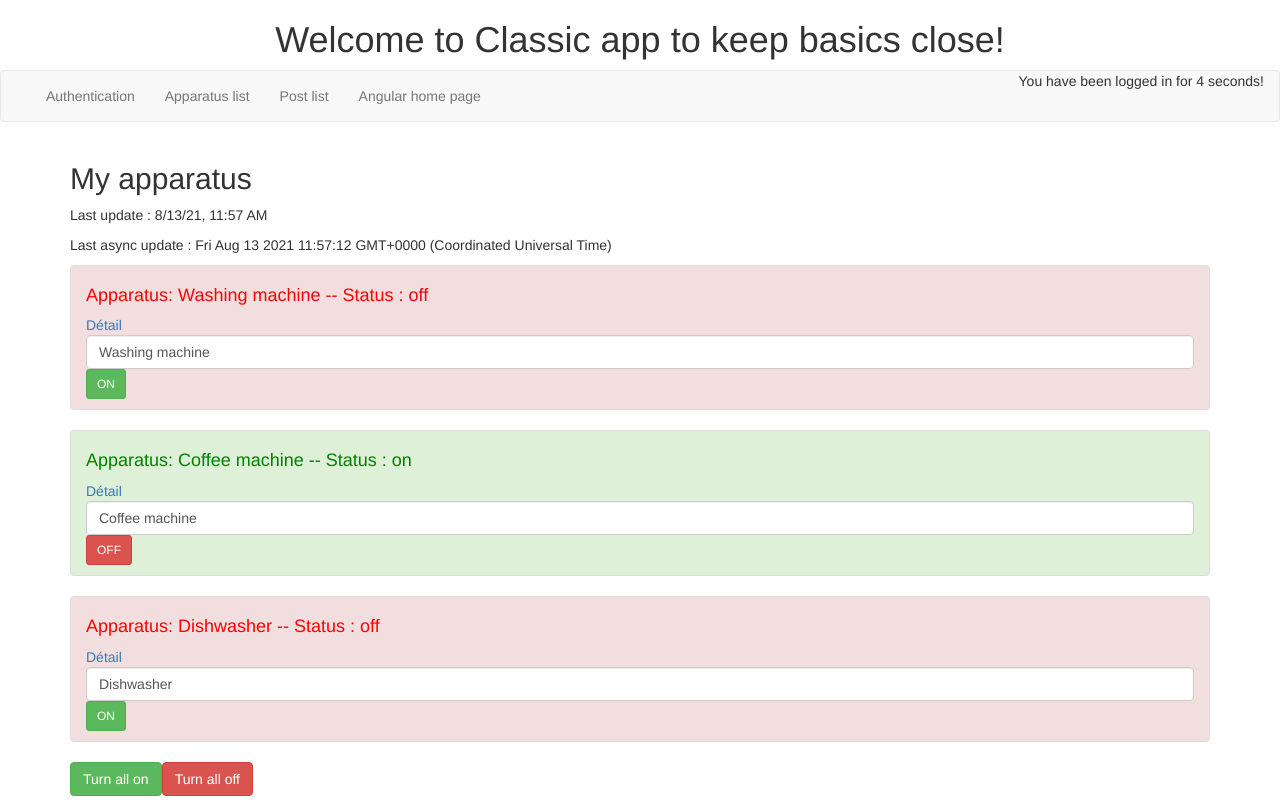
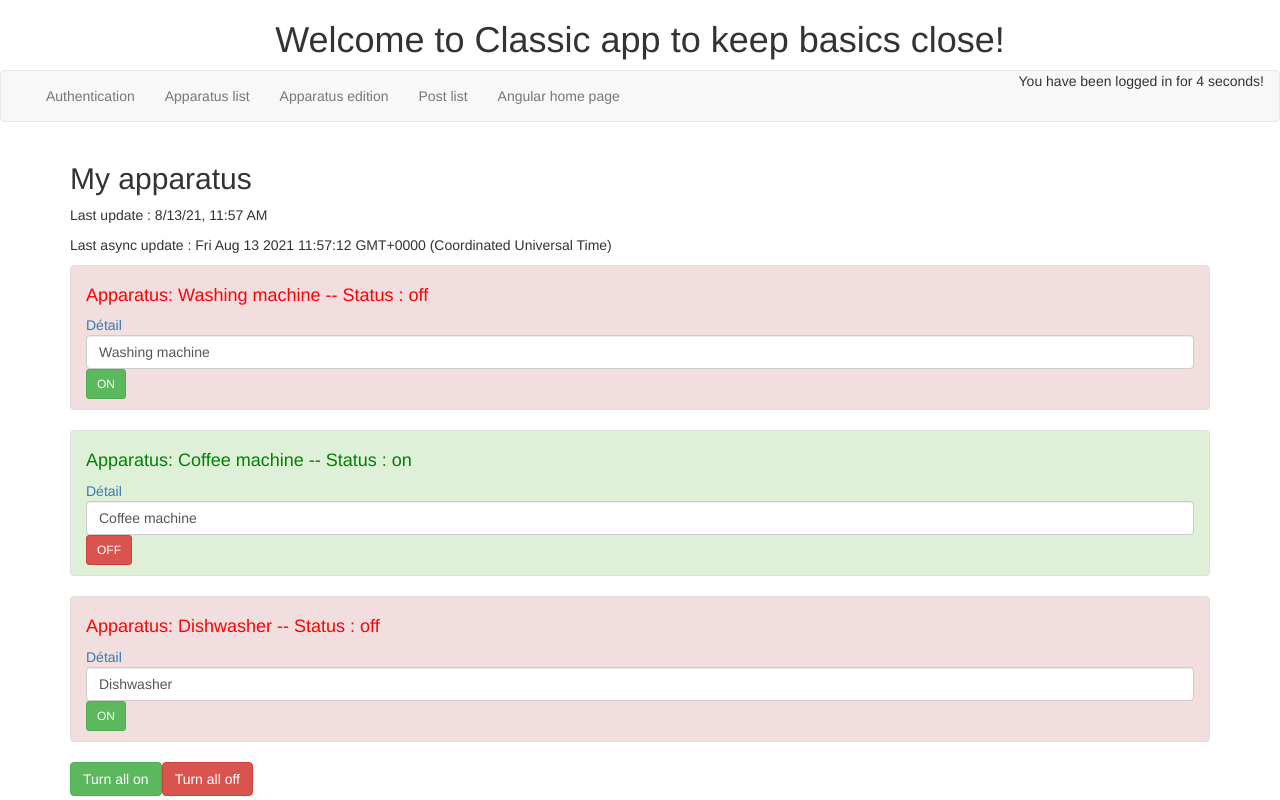
Before and after one commit to BenoitBoucounaud/angular_site, an Angular app in the folder base-site/: page /app-home/ in a window 1280 px wide. Built offline with nearby package versions, Linux system fonts and the light colour scheme.

Commit message:
add edit apparatus component to routing module and link it to home

```diff
--- a/base-site/src/app/app-routing.module.ts
+++ b/base-site/src/app/app-routing.module.ts
@@ -4,6 +4,7 @@ import { AngularPageComponent } from './components/angular-page/angular-page.com
 import { ApparatusListComponent } from './components/apparatus-list/apparatus-list.component';
 import { ApparatusComponent } from './components/apparatus/apparatus.component';
 import { AuthComponent } from './components/auth/auth.component';
+import { EditApparatusComponent } from './components/edit-apparatus/edit-apparatus.component';
 import { FourOhFourComponent } from './components/four-oh-four/four-oh-four.component';
 import { PostListComponent } from './components/post-list/post-list.component';
 import { SingleApparatusComponent } from './components/single-apparatus/single-apparatus.component';
@@ -24,6 +25,11 @@ const routes: Routes = [
         path: 'apparatus/:id',
         canActivate: [AuthGuard],
         component: SingleApparatusComponent
+    },
+    {
+        path: 'apparatus-edit',
+        canActivate: [AuthGuard],
+        component: EditApparatusComponent
     },
     {
         path: 'auth',
--- a/base-site/src/app/app.module.ts
+++ b/base-site/src/app/app.module.ts
@@ -16,6 +16,7 @@ import { PostComponent } from './components/post/post.component';
 import { ApparatusComponent } from './components/apparatus/apparatus.component';
 import { HomeComponent } from './components/home/home.component';
 import { AngularPageComponent } from './components/angular-page/angular-page.component';
+import { EditApparatusComponent } from './components/edit-apparatus/edit-apparatus.component';
 
 @NgModule({
     declarations: [
@@ -28,6 +29,7 @@ import { AngularPageComponent } from './components/angular-page/angular-page.com
         SingleApparatusComponent,
         FourOhFourComponent,
         AngularPageComponent,
+        EditApparatusComponent,
     ],
     imports: [
         BrowserModule,
--- a/base-site/src/app/components/home/home.component.html
+++ b/base-site/src/app/components/home/home.component.html
@@ -10,6 +10,7 @@
             <ul class="nav navbar-nav">
                 <li routerLinkActive="active"><a routerLink="auth">Authentication</a></li>
                 <li routerLinkActive="active"><a routerLink="apparatus-list">Apparatus list</a></li>
+                <li routerLinkActive="active"><a routerLink="apparatus-edit">Apparatus edition</a></li>
                 <li routerLinkActive="active"><a routerLink="post-list">Post list</a></li>
                 <li routerLinkActive="active"><a routerLink="angular-home-page">Angular home page</a></li>
             </ul>
```
